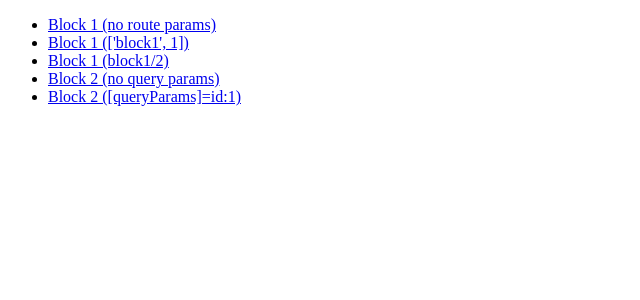
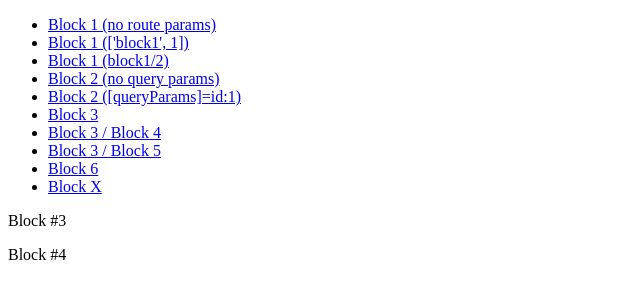
Before and after one commit to cysun/angular-routing, an Angular app: page /block3/block4 in a window 1280 px wide. Before the commit this address led to /. Shown: the top 300 px of the page, without its empty margins (0-640 px from the left). Built offline with nearby package versions, Linux system fonts and the light colour scheme.

Commit message:
Added redirect, children routes, and named outlet examples

```diff
--- a/src/app/app.component.html
+++ b/src/app/app.component.html
@@ -4,5 +4,11 @@
   <li><a routerLink="block1/2">Block 1 (block1/2)</a></li>
   <li><a routerLink="block2">Block 2 (no query params)</a></li>
   <li><a routerLink="block2" [queryParams]="{id: 1}">Block 2 ([queryParams]=id:1)</a></li>
+  <li><a routerLink="block3">Block 3</a></li>
+  <li><a routerLink="block3/block4">Block 3 / Block 4</a></li>
+  <li><a routerLink="block3/block5">Block 3 / Block 5</a></li>
+  <li><a [routerLink]="[{outlets: {outlet2: ['block6']}}]">Block 6</a></li>
+  <li><a routerLink="blockX">Block X</a></li>
 </ul>
 <router-outlet></router-outlet>
+<router-outlet name="outlet2"></router-outlet>
--- a/src/app/block3/block3.component.html
+++ b/src/app/block3/block3.component.html
@@ -1,3 +1,4 @@
 <p>
   Block #3
+  <router-outlet></router-outlet>
 </p>
--- /dev/null
+++ b/src/app/block4/block4.component.html
@@ -0,0 +1,3 @@
+<p>
+  Block #4
+</p>
--- /dev/null
+++ b/src/app/block4/block4.component.ts
@@ -0,0 +1,11 @@
+import { Component, OnInit } from '@angular/core';
+
+@Component({
+  selector: 'app-block4',
+  templateUrl: './block4.component.html'
+})
+export class Block4Component implements OnInit {
+  constructor() {}
+
+  ngOnInit() {}
+}
--- /dev/null
+++ b/src/app/block5/block5.component.html
@@ -0,0 +1,3 @@
+<p>
+  Block #5
+</p>
--- /dev/null
+++ b/src/app/block5/block5.component.ts
@@ -0,0 +1,11 @@
+import { Component, OnInit } from '@angular/core';
+
+@Component({
+  selector: 'app-block5',
+  templateUrl: './block5.component.html'
+})
+export class Block5Component implements OnInit {
+  constructor() {}
+
+  ngOnInit() {}
+}
--- /dev/null
+++ b/src/app/block6/block6.component.html
@@ -0,0 +1,3 @@
+<p>
+  Block #6
+</p>
--- /dev/null
+++ b/src/app/block6/block6.component.ts
@@ -0,0 +1,11 @@
+import { Component, OnInit } from '@angular/core';
+
+@Component({
+  selector: 'app-block6',
+  templateUrl: './block6.component.html'
+})
+export class Block6Component implements OnInit {
+  constructor() {}
+
+  ngOnInit() {}
+}
```
Also changed, not shown: src/app/app-routing.module.ts (+14 -2 lines), src/app/app.module.ts (+7 -1 lines).
